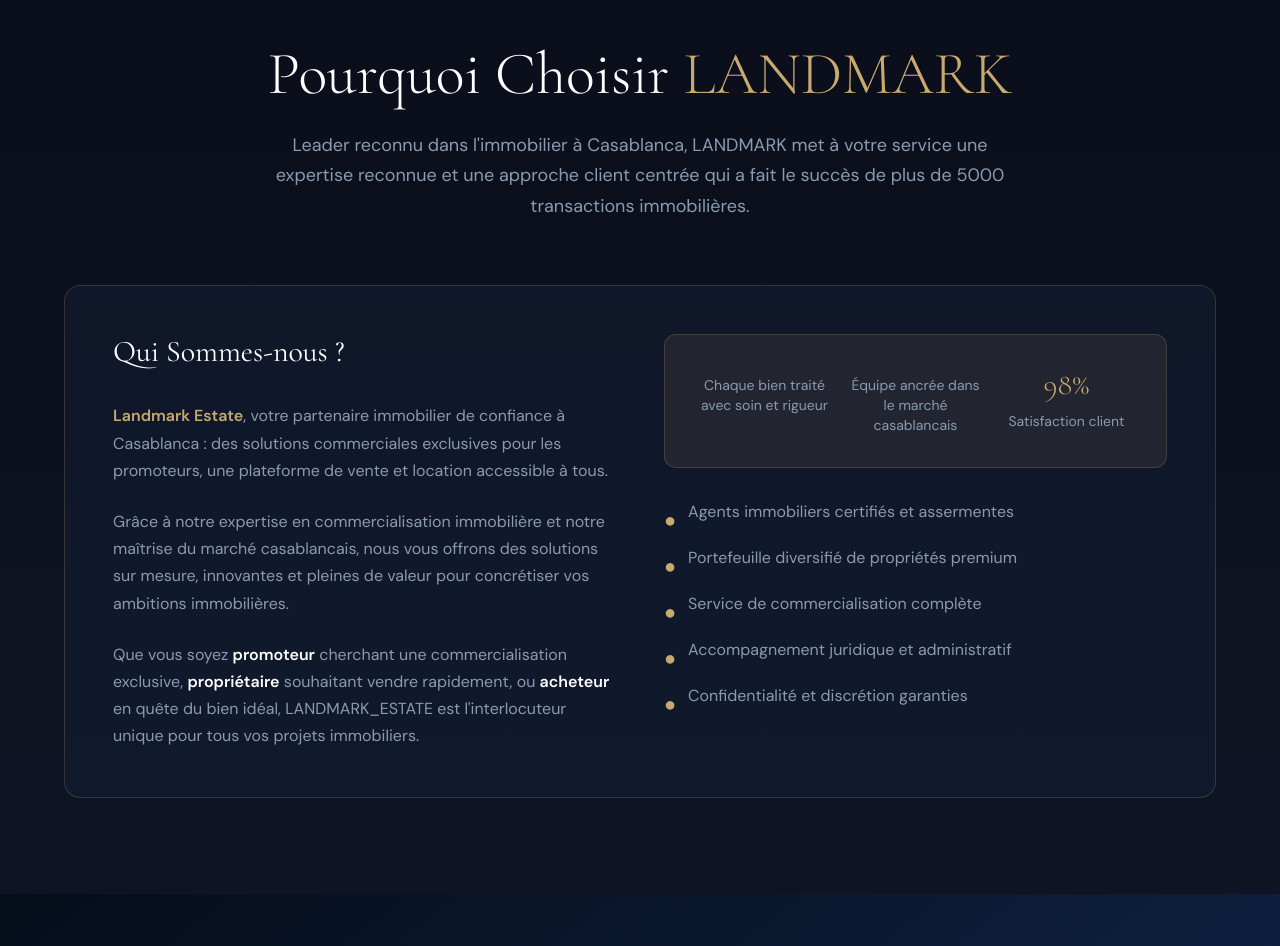
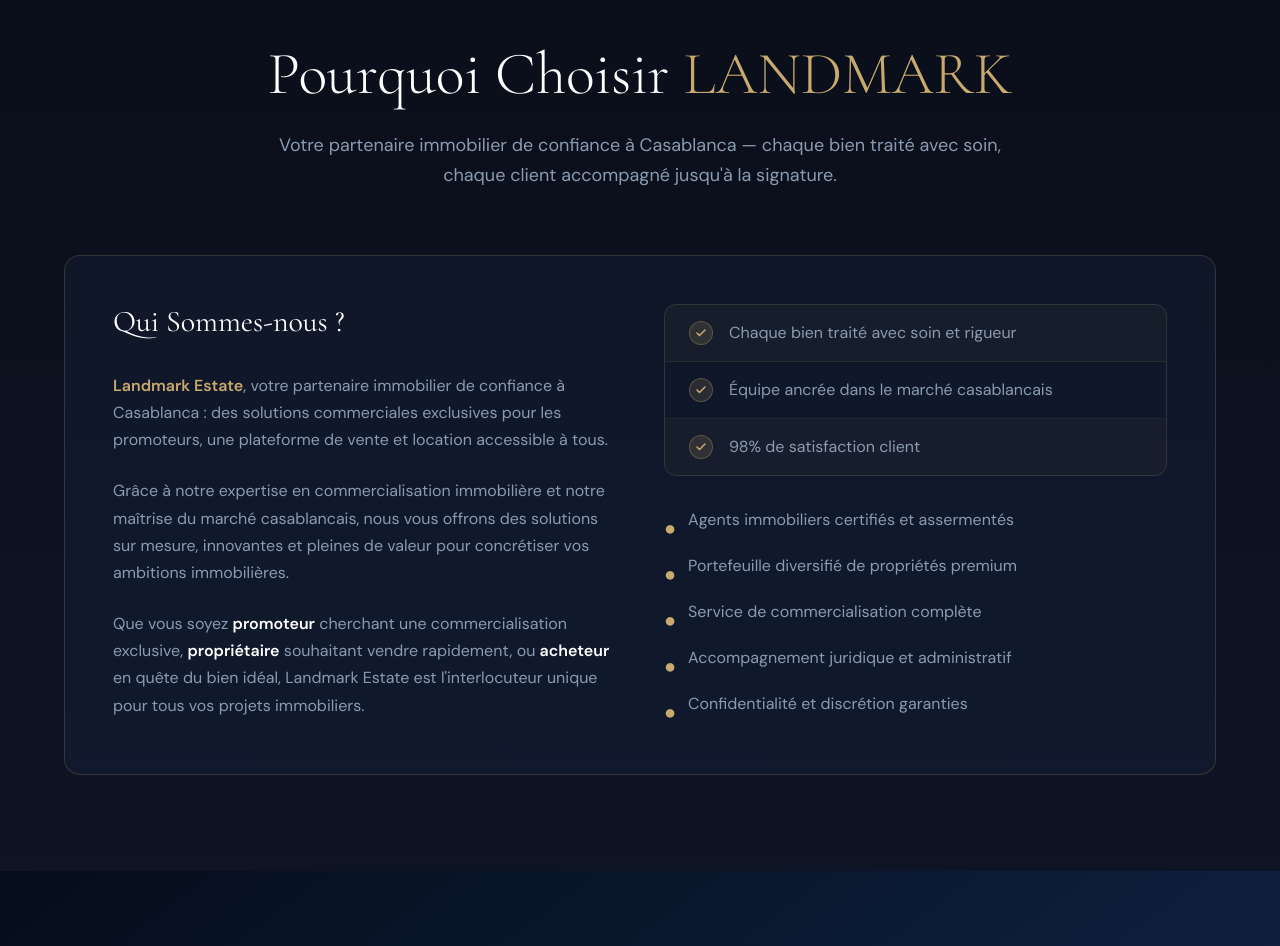
Before and after one commit to SIDKUMAMINE/Immobilier-projet, a Next.js app in the folder sabbar-frontend/: page / in a window 1280 px wide. Shown: the part 1460-2406 px from the top of the page. Built offline with nearby package versions, Linux system fonts and the light colour scheme; no server answers; the database is empty.

Commit message:
cred heros feature2.0

```diff
--- a/sabbar-frontend/components/layout/FeaturesSection.tsx
+++ b/sabbar-frontend/components/layout/FeaturesSection.tsx
@@ -4,7 +4,7 @@ export default function FeaturesSection() {
   return (
     <section className="py-24 px-[5%] bg-gradient-to-b from-[#0a0e1a] to-[#0f1424]">
       <div className="max-w-[1400px] mx-auto">
-        {/* Header - LANDMARK STYLES */}
+        {/* Header */}
         <div className="text-center mb-16">
           <h2
             className="text-5xl md:text-6xl font-bold text-white mb-6"
@@ -24,13 +24,14 @@ export default function FeaturesSection() {
               lineHeight: 1.7,
             }}
           >
-            Leader reconnu dans l'immobilier à Casablanca, LANDMARK met à votre service une expertise reconnue et une approche client centrée qui a fait le succès de plus de 5000 transactions immobilières.
+            Votre partenaire immobilier de confiance à Casablanca — chaque bien traité avec soin, chaque client accompagné jusqu'à la signature.
           </p>
         </div>
 
-        {/* Main Content - Simple layout */}
+        {/* Main Content */}
         <div className="bg-[rgba(26,40,71,0.3)] border border-[rgba(200,169,110,0.2)] rounded-2xl p-12">
           <div className="grid grid-cols-1 lg:grid-cols-2 gap-12">
+
             {/* Left Column - Text */}
             <div>
               <h3
@@ -46,170 +47,81 @@ export default function FeaturesSection() {
               <div className="space-y-6 leading-relaxed">
                 <p
                   className="text-[#8A9BB0]"
-                  style={{
-                    fontFamily: "'DM Sans', system-ui, sans-serif",
-                    fontWeight: 400,
-                    lineHeight: 1.7,
-                  }}
+                  style={{ fontFamily: "'DM Sans', system-ui, sans-serif", fontWeight: 400, lineHeight: 1.7 }}
                 >
                   <span className="text-[#C8A96E] font-semibold">Landmark Estate</span>, votre partenaire immobilier de confiance à Casablanca : des solutions commerciales exclusives pour les promoteurs, une plateforme de vente et location accessible à tous.
                 </p>
 
                 <p
                   className="text-[#8A9BB0]"
-                  style={{
-                    fontFamily: "'DM Sans', system-ui, sans-serif",
-                    fontWeight: 400,
-                    lineHeight: 1.7,
-                  }}
+                  style={{ fontFamily: "'DM Sans', system-ui, sans-serif", fontWeight: 400, lineHeight: 1.7 }}
                 >
                   Grâce à notre expertise en commercialisation immobilière et notre maîtrise du marché casablancais, nous vous offrons des solutions sur mesure, innovantes et pleines de valeur pour concrétiser vos ambitions immobilières.
                 </p>
 
                 <p
                   className="text-[#8A9BB0]"
-                  style={{
-                    fontFamily: "'DM Sans', system-ui, sans-serif",
-                    fontWeight: 400,
-                    lineHeight: 1.7,
-                  }}
+                  style={{ fontFamily: "'DM Sans', system-ui, sans-serif", fontWeight: 400, lineHeight: 1.7 }}
                 >
-                  Que vous soyez <strong className="text-white">promoteur</strong> cherchant une commercialisation exclusive, <strong className="text-white">propriétaire</strong> souhaitant vendre rapidement, ou <strong className="text-white">acheteur</strong> en quête du bien idéal, LANDMARK_ESTATE est l'interlocuteur unique pour tous vos projets immobiliers.
+                  Que vous soyez <strong className="text-white">promoteur</strong> cherchant une commercialisation exclusive, <strong className="text-white">propriétaire</strong> souhaitant vendre rapidement, ou <strong className="text-white">acheteur</strong> en quête du bien idéal, Landmark Estate est l'interlocuteur unique pour tous vos projets immobiliers.
                 </p>
               </div>
             </div>
 
-            {/* Right Column - Stats + Avantages */}
+            {/* Right Column */}
             <div className="space-y-8">
-              {/* Stats */}
-              <div className="bg-[rgba(200,169,110,0.1)] border border-[rgba(200,169,110,0.2)] rounded-xl p-8">
-                <div className="grid grid-cols-3 gap-4 text-center">
-                  <div>
+
+              {/* Engagements — style ligne avec séparateur */}
+              <div className="border border-[rgba(200,169,110,0.2)] rounded-xl overflow-hidden">
+                {[
+                  { label: 'Chaque bien traité avec soin et rigueur' },
+                  { label: 'Équipe ancrée dans le marché casablancais' },
+                  { label: '98% de satisfaction client' },
+                ].map((item, idx) => (
                   <div
-                      className="text-3xl font-bold text-[#C8A96E] mb-2"
-                      style={{
-                        fontFamily: "'Cormorant Garamond', Georgia, serif",
-                        fontWeight: 300,
-                      }}
+                    key={idx}
+                    className="flex items-center gap-4 px-6 py-4 border-b border-[rgba(200,169,110,0.1)] last:border-b-0"
+                    style={{ background: idx % 2 === 0 ? 'rgba(200,169,110,0.04)' : 'transparent' }}
                   >
-
+                    <div
+                      className="w-6 h-6 rounded-full flex items-center justify-center flex-shrink-0"
+                      style={{ background: 'rgba(200,169,110,0.15)', border: '1px solid rgba(200,169,110,0.3)' }}
+                    >
+                      <svg width="10" height="8" viewBox="0 0 10 8" fill="none">
+                        <path d="M1 4L3.5 6.5L9 1" stroke="#C8A96E" strokeWidth="1.5" strokeLinecap="round" strokeLinejoin="round"/>
+                      </svg>
                     </div>
-                    <div
-                      className="text-sm text-[#8A9BB0]"
-                      style={{
-                        fontFamily: "'DM Sans', system-ui, sans-serif",
-                        fontWeight: 400,
-                      }}
+                    <p
+                      className="text-[#8A9BB0]"
+                      style={{ fontFamily: "'DM Sans', system-ui, sans-serif", fontWeight: 400 }}
                     >
-                      Chaque bien traité avec soin et rigueur
+                      {item.label}
+                    </p>
                   </div>
-                  </div>
-                  <div>
-                    <div
-                      className="text-3xl font-bold text-[#C8A96E] mb-2"
-                      style={{
-                        fontFamily: "'Cormorant Garamond', Georgia, serif",
-                        fontWeight: 300,
-                      }}
-                    >
-
-                    </div>
-                    <div
-                      className="text-sm text-[#8A9BB0]"
-                      style={{
-                        fontFamily: "'DM Sans', system-ui, sans-serif",
-                        fontWeight: 400,
-                      }}
-                    >
-                      Équipe ancrée dans le marché casablancais
-                    </div>
-                  </div>
-                  <div>
-                    <div
-                      className="text-3xl font-bold text-[#C8A96E] mb-2"
-                      style={{
-                        fontFamily: "'Cormorant Garamond', Georgia, serif",
-                        fontWeight: 300,
-                      }}
-                    >
-                      98%
-                    </div>
-                    <div
-                      className="text-sm text-[#8A9BB0]"
-                      style={{
-                        fontFamily: "'DM Sans', system-ui, sans-serif",
-                        fontWeight: 400,
-                      }}
-                    >
-                      Satisfaction client
-                    </div>
-                  </div>
-                </div>
+                ))}
               </div>
 
               {/* Key Points */}
               <div className="space-y-3">
-                <div className="flex items-start gap-3">
+                {[
+                  'Agents immobiliers certifiés et assermentés',
+                  'Portefeuille diversifié de propriétés premium',
+                  'Service de commercialisation complète',
+                  'Accompagnement juridique et administratif',
+                  'Confidentialité et discrétion garanties',
+                ].map((point, idx) => (
+                  <div key={idx} className="flex items-start gap-3">
                     <div className="text-[#C8A96E] mt-1.5 flex-shrink-0 text-xl">●</div>
                     <p
                       className="text-[#8A9BB0]"
-                    style={{
-                      fontFamily: "'DM Sans', system-ui, sans-serif",
-                      fontWeight: 400,
-                    }}
+                      style={{ fontFamily: "'DM Sans', system-ui, sans-serif", fontWeight: 400 }}
                     >
-                    Agents immobiliers certifiés et assermentes
+                      {point}
                     </p>
                   </div>
-                <div className="flex items-start gap-3">
-                  <div className="text-[#C8A96E] mt-1.5 flex-shrink-0 text-xl">●</div>
-                  <p
-                    className="text-[#8A9BB0]"
-                    style={{
-                      fontFamily: "'DM Sans', system-ui, sans-serif",
-                      fontWeight: 400,
-                    }}
-                  >
-                    Portefeuille diversifié de propriétés premium
-                  </p>
+                ))}
               </div>
-                <div className="flex items-start gap-3">
-                  <div className="text-[#C8A96E] mt-1.5 flex-shrink-0 text-xl">●</div>
-                  <p
-                    className="text-[#8A9BB0]"
-                    style={{
-                      fontFamily: "'DM Sans', system-ui, sans-serif",
-                      fontWeight: 400,
-                    }}
-                  >
-                    Service de commercialisation complète
-                  </p>
-                </div>
-                <div className="flex items-start gap-3">
-                  <div className="text-[#C8A96E] mt-1.5 flex-shrink-0 text-xl">●</div>
-                  <p
-                    className="text-[#8A9BB0]"
-                    style={{
-                      fontFamily: "'DM Sans', system-ui, sans-serif",
-                      fontWeight: 400,
-                    }}
-                  >
-                    Accompagnement juridique et administratif
-                  </p>
-                </div>
-                <div className="flex items-start gap-3">
-                  <div className="text-[#C8A96E] mt-1.5 flex-shrink-0 text-xl">●</div>
-                  <p
-                    className="text-[#8A9BB0]"
-                    style={{
-                      fontFamily: "'DM Sans', system-ui, sans-serif",
-                      fontWeight: 400,
-                    }}
-                  >
-                    Confidentialité et discrétion garanties
-                  </p>
-                </div>
-              </div>
+
             </div>
           </div>
         </div>
```
Lines whose indentation alone changed are shown as unchanged.
